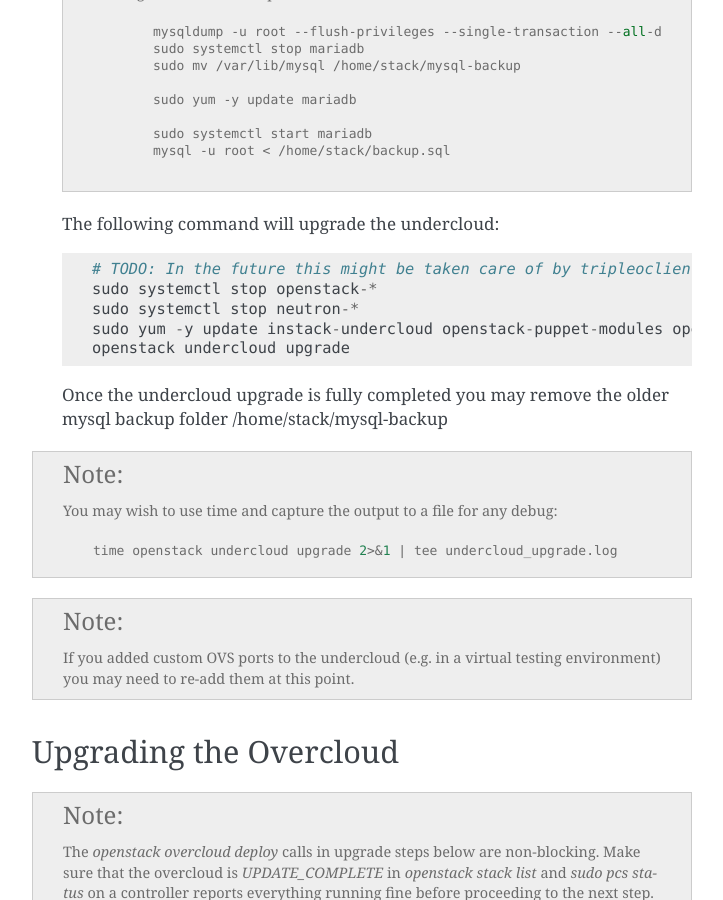
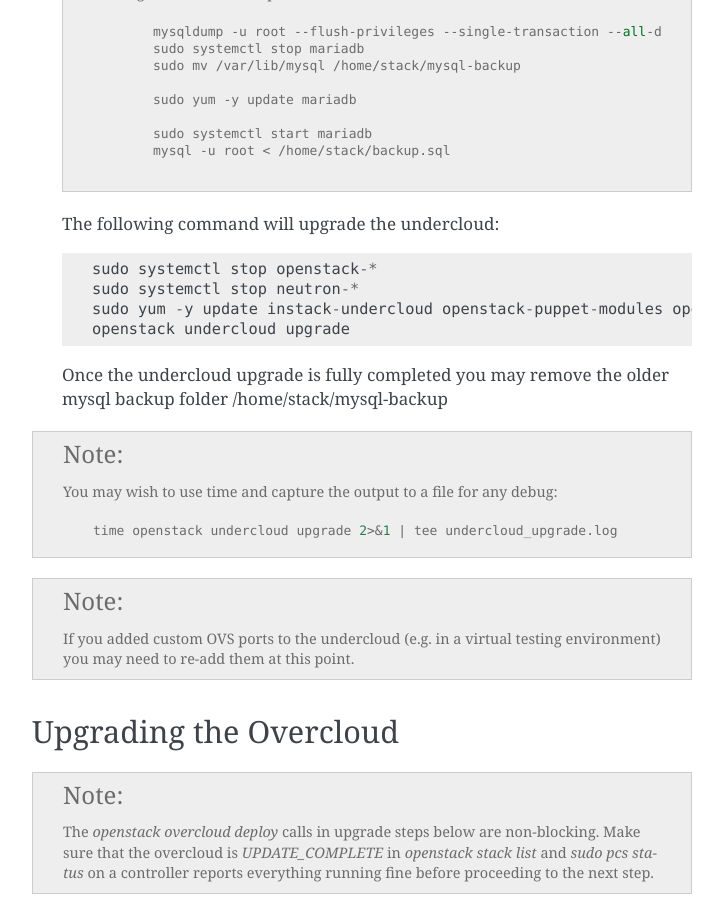
Before and after one commit to openstack-archive/tripleo-docs, a Sphinx documentation site: the page built from doc/source/post_deployment/upgrade.rst, in a window 1280 px wide and 900 px high, scrolled down 2424 px. Shown: the whole window, without its empty margins (388-1111 px from the left). Built offline with Sphinx 7.4.7, drawn with Linux system fonts in a browser that asks for light colours; some of the changed lines change nothing that is shown.

Commit message:
Fix environment-specific limiting for upgrade docs
We now properly tag the repository switching admonitions so that they
show up correctly with regards to the state of "Limit Environment
Specific Content" checkboxes for the "Upgrade Version" category.

This means we also have to add Kilo to Liberty upgrade tag so that
Liberty repos are properly tagged and hideable, even though Kilo to
Liberty upgrades aren't really supported. This peculiar situation will
resolve itself once we remove Liberty-specific steps from the
documentation.

Also a minor tweak is removing a TODO comment from the docs. We'll keep
tweaking the docs as we improve he upgrades experience in that regard.

Change-Id: I1f2c85d89016ce30f392fc05aa35d6796588d748

```diff
--- a/doc/source/_templates/layout.html
+++ b/doc/source/_templates/layout.html
@@ -54,6 +54,7 @@
 
       <span class="title">Upgrade Version</span>
       <ul>
+        <li><input type="checkbox" id="ktol" checked="checked"><label for="ktol" title="Upgrading Kilo to Liberty is not supported">Upgrading Kilo to Liberty (unsupported)</label></li>
         <li><input type="checkbox" id="ltom" checked="checked"><label for="ltom" title="Step that should only be run for upgrading from Liberty to Mitaka">Upgrading Liberty to Mitaka</label></li>
         <li><input type="checkbox" id="mton" checked="checked"><label for="mton" title="Step that should only be run for upgrading from Mitaka to Newton">Upgrading Mitaka to Newton</label></li>
       </ul>
--- a/doc/source/post_deployment/upgrade.rst
+++ b/doc/source/post_deployment/upgrade.rst
@@ -81,7 +81,6 @@
 
    The following command will upgrade the undercloud::
 
-      # TODO: In the future this might be taken care of by tripleoclient automatically
       sudo systemctl stop openstack-*
       sudo systemctl stop neutron-*
       sudo yum -y update instack-undercloud openstack-puppet-modules openstack-tripleo-common python-tripleoclient
--- a/doc/source/repositories.txt
+++ b/doc/source/repositories.txt
@@ -5,7 +5,7 @@
       Do not enable any other repos not explicitly marked for that release.
 
       .. admonition:: Liberty
-         :class: liberty
+         :class: liberty ktol
 
          Enable latest RDO Liberty Delorean repository for all packages
 
@@ -20,7 +20,7 @@
             sudo curl -L -o /etc/yum.repos.d/delorean-deps-liberty.repo http://trunk.rdoproject.org/centos7-liberty/delorean-deps.repo
 
       .. admonition:: Mitaka
-         :class: mitaka
+         :class: mitaka ltom
 
          Enable latest RDO Mitaka Delorean repository for all packages
 
```
